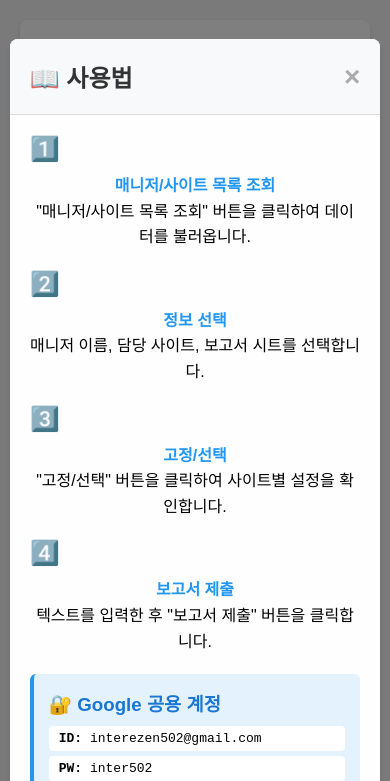
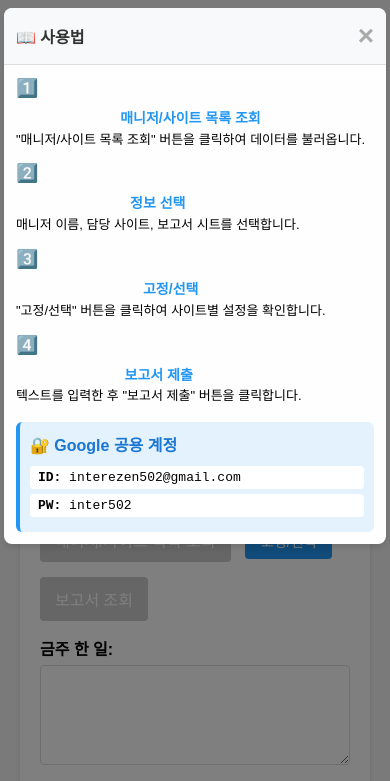
Before and after one commit to LeeMinKyun2/weekRepo, a plain HTML site: page index.html in a window 390 px wide. Both pictures are taken after a click on the button "📖 사용법". Shown: the top 781 px of the page. Drawn offline with Linux system fonts and the light colour scheme.

Commit message:
Improve mobile responsiveness for help popup - add scroll and optimize for small screens

```diff
--- a/index.html
+++ b/index.html
@@ -79,7 +79,9 @@
             border-radius: 8px;
             width: 90%;
             max-width: 600px;
+            max-height: 80vh;
             box-shadow: 0 4px 6px rgba(0,0,0,0.1);
+            overflow-y: auto;
         }
 
         .modal-header {
@@ -169,17 +171,91 @@
 
             .modal-content {
                 width: 95%;
-                margin: 10% auto;
+                margin: 5% auto;
+                max-height: 90vh;
+            }
+
+            .modal-header {
+                padding: 15px;
+            }
+
+            .modal-header h2 {
+                font-size: 18px;
+            }
+
+            .modal-body {
+                padding: 15px;
             }
 
             .step {
                 flex-direction: column;
                 text-align: center;
+                margin-bottom: 15px;
             }
 
             .step-number {
                 margin-right: 0;
-                margin-bottom: 10px;
+                margin-bottom: 8px;
+                font-size: 20px;
+            }
+
+            .step-content {
+                font-size: 14px;
+            }
+
+            .step-content strong {
+                font-size: 14px;
+            }
+
+            .account-info {
+                padding: 12px;
+                margin-top: 15px;
+            }
+
+            .account-info h3 {
+                font-size: 16px;
+            }
+
+            .account-info p {
+                font-size: 13px;
+                padding: 4px 8px;
+            }
+        }
+
+        /* 매우 작은 화면 (320px 이하) */
+        @media (max-width: 480px) {
+            .modal-content {
+                width: 98%;
+                margin: 2% auto;
+                max-height: 95vh;
+            }
+
+            .modal-header {
+                padding: 12px;
+            }
+
+            .modal-header h2 {
+                font-size: 16px;
+            }
+
+            .modal-body {
+                padding: 12px;
+            }
+
+            .step {
+                margin-bottom: 12px;
+            }
+
+            .step-number {
+                font-size: 18px;
+            }
+
+            .step-content {
+                font-size: 13px;
+            }
+
+            .account-info {
+                padding: 10px;
             }
         }
     </style>
```
